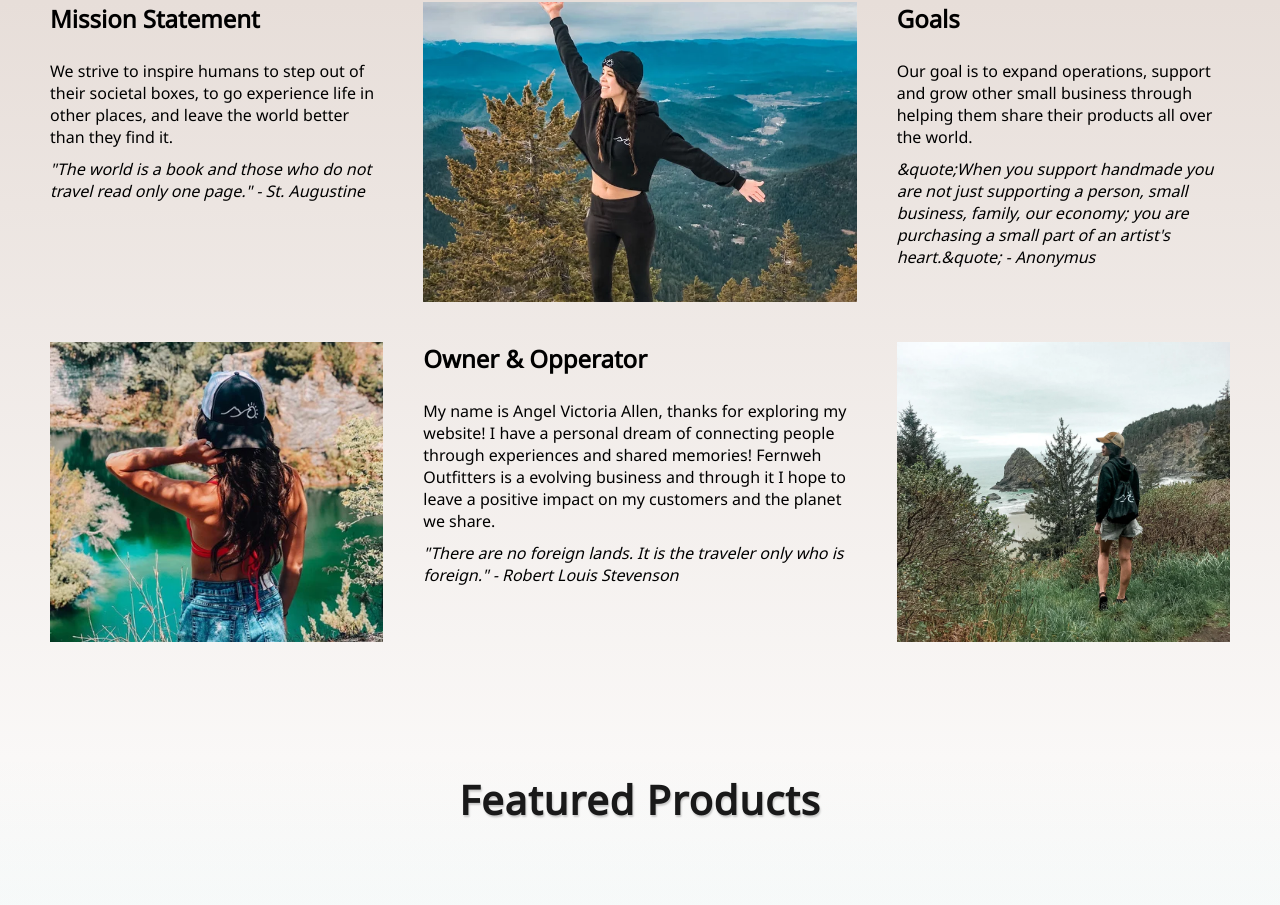
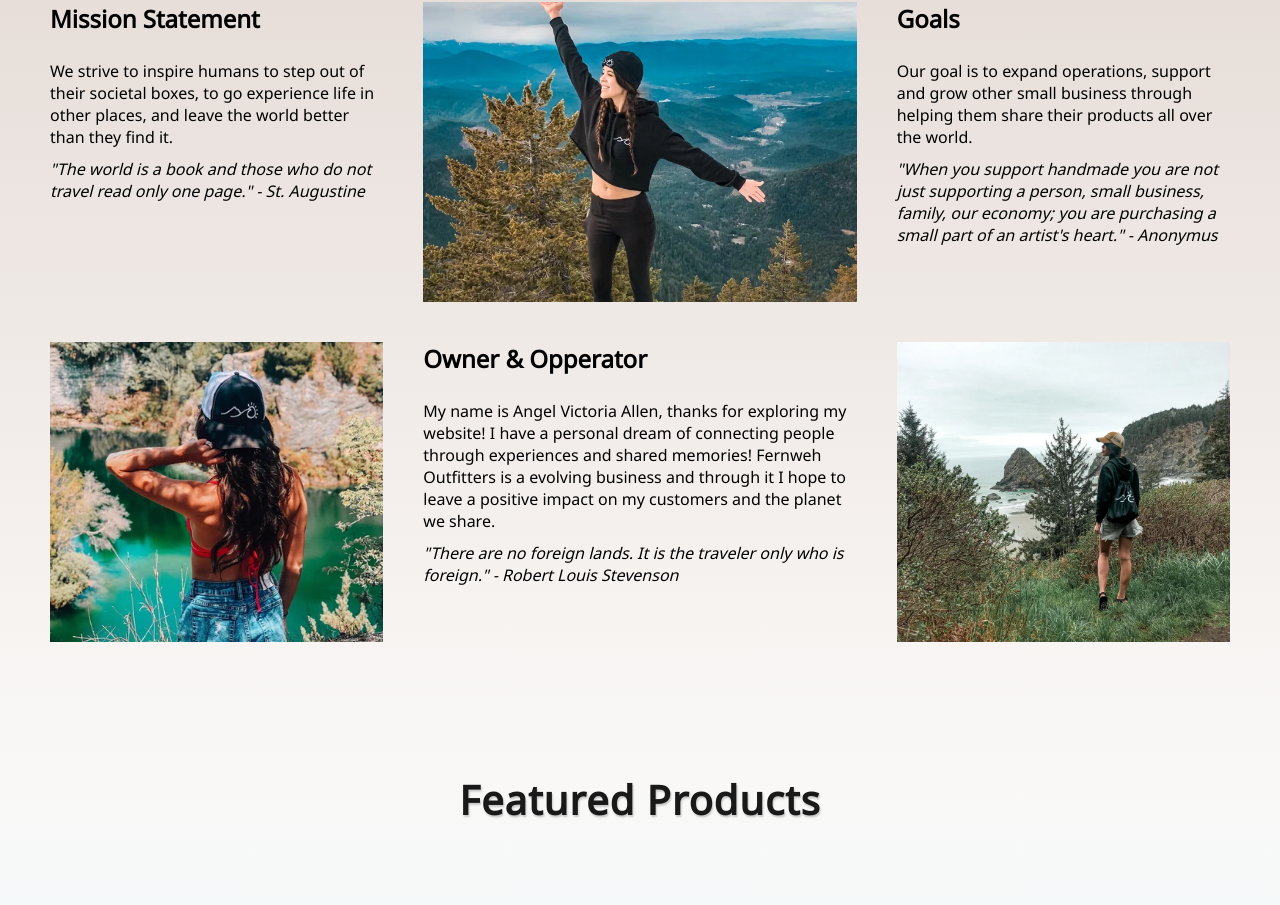
Before and after one commit to spudunk/fernwehoutfitters.com, a Next.js app: page / in a window 1280 px wide. Shown: the part 798-1703 px from the top of the page. Built offline with nearby package versions, Linux system fonts and the light colour scheme.

Commit message:
fix copy

```diff
--- a/components/home/about.jsx
+++ b/components/home/about.jsx
@@ -41,9 +41,9 @@
             world.
           </p>
           <p className={styles.quote}>
-            &quote;When you support handmade you are not just supporting a person,
+            &quot;When you support handmade you are not just supporting a person,
             small business, family, our economy; you are purchasing a small part
-            of an artist&apos;s heart.&quote; - Anonymus
+            of an artist&apos;s heart.&quot; - Anonymus
           </p>
         </div>
 
```
